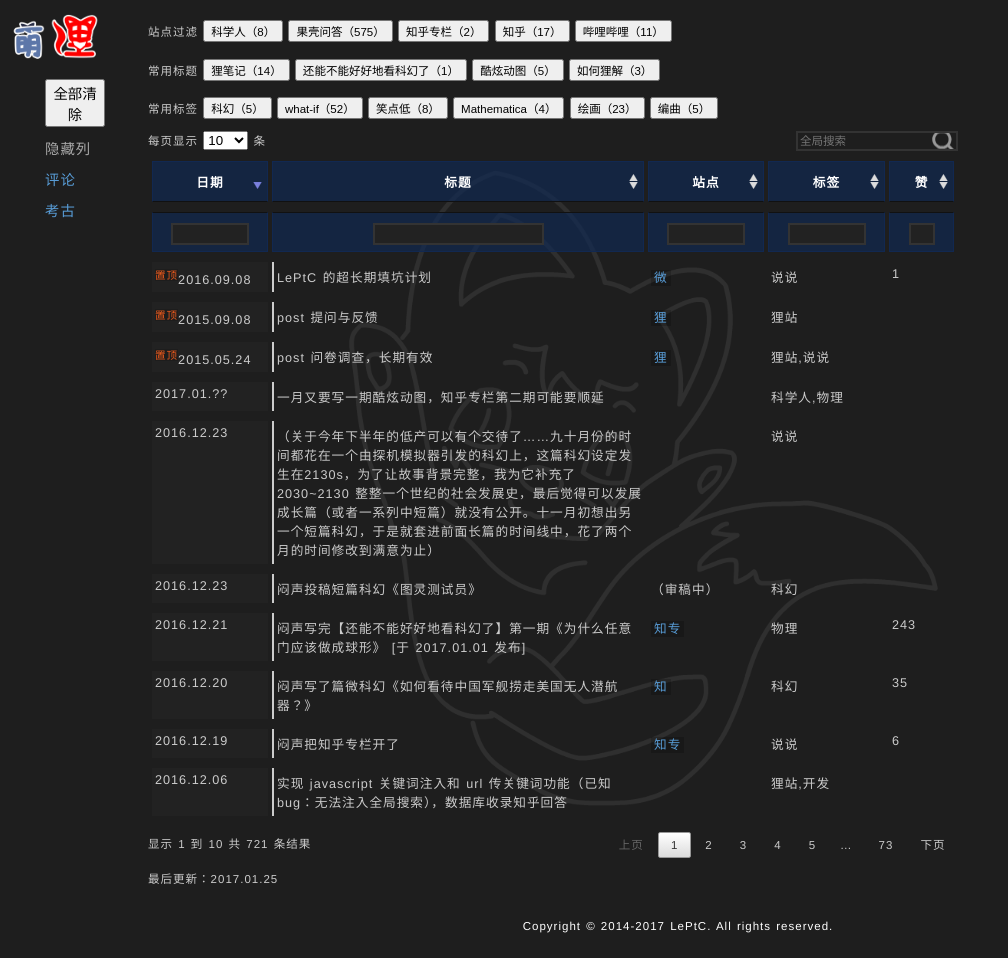
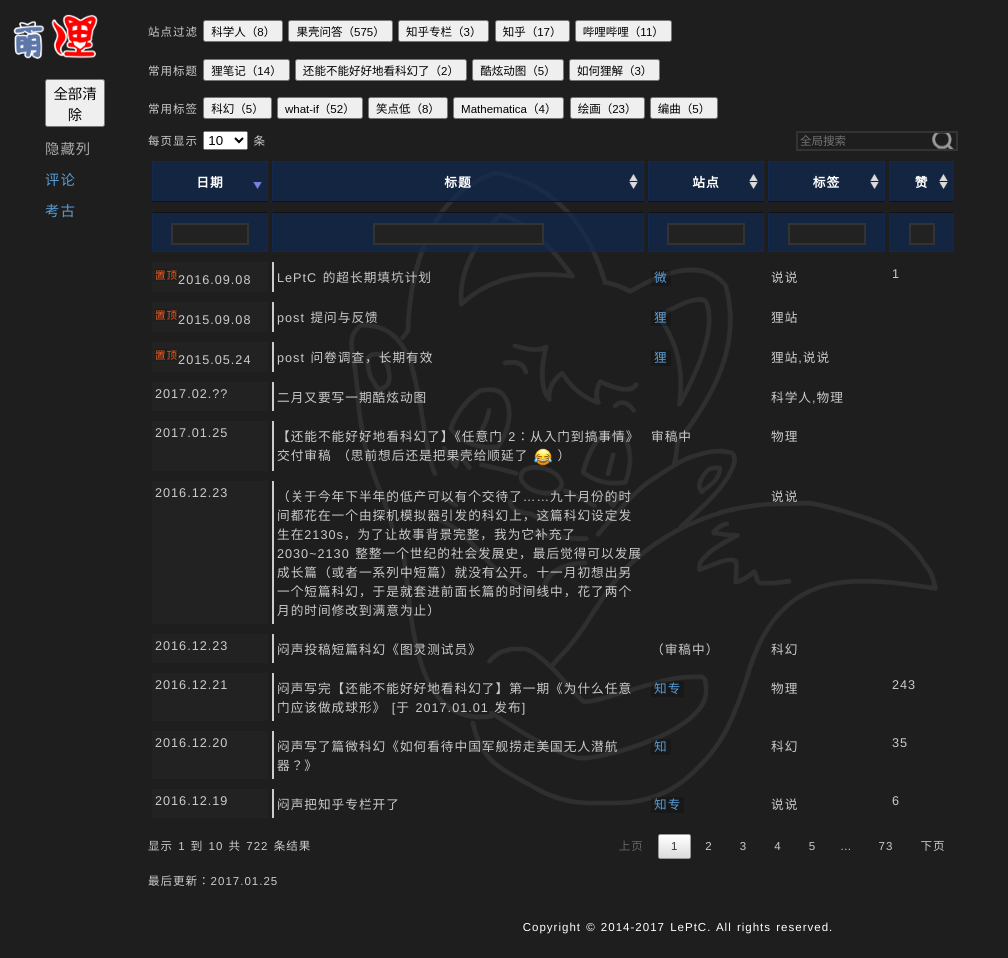
Before and after one commit to LePtC/LePtC.github.io, a Jekyll site: the page built from index.html, in a window 1280 px wide and 958 px high. Shown: the whole window, without its empty margins (0-1008 px from the left). Built offline with Jekyll 4.4.1, drawn with Linux system fonts in a browser that asks for light colours; Markdown is read by kramdown in place of the engine named in the settings; comment, search, counter and statistics services are not loaded.

Commit message:
任意门2进入审稿

```diff
--- a/index.html
+++ b/index.html
@@ -149,14 +149,14 @@
 <p>站点过滤
 <button type="button" onclick="inject('标签','科学人')">科学人（8）</button>
 <button type="button" onclick="inject('站点','壳问')">果壳问答（575）</button>
-<button type="button" onclick="inject('站点','知专')">知乎专栏（2）</button>
+<button type="button" onclick="inject('站点','知专')">知乎专栏（3）</button>
 <button type="button" onclick="inject('站点','知')">知乎（17）</button>
 <button type="button" onclick="inject('站点','哔')">哔哩哔哩（11）</button>
 </p>
 
 <p>常用标题
 <button type="button" onclick="inject('标题','【狸笔记】')">狸笔记（14）</button>
-<button type="button" onclick="inject('标题','【还能不能好好地看科幻了】')">还能不能好好地看科幻了（1）</button>
+<button type="button" onclick="inject('标题','【还能不能好好地看科幻了】')">还能不能好好地看科幻了（2）</button>
 <button type="button" onclick="inject('标题','酷炫动图')">酷炫动图（5）</button>
 <button type="button" onclick="inject('标题','【如何狸解】')">如何狸解（3）</button>
 </p>
@@ -200,10 +200,15 @@
 
 <tbody style="color:#CCC">
 
-<tr><td>2017.01.??</td>
-  <td>一月又要写一期酷炫动图，知乎专栏第二期可能要顺延</td>
+<tr><td>2017.02.??</td>
+  <td>二月又要写一期酷炫动图</td>
 <td></td>
 <td>科学人,物理</td><td></td></tr>
+
+<tr><td>2017.01.25</td>
+  <td>【还能不能好好地看科幻了】《任意门 2：从入门到搞事情》交付审稿 （思前想后还是把果壳给顺延了 <img src="img/xcry.png" alt="[笑 cry]"> ）</td>
+<td>审稿中</td>
+<td>物理</td><td></td></tr>
 
 <tr><td>2016.12.23</td>
   <td>（关于今年下半年的低产可以有个交待了……九十月份的时间都花在一个由探机模拟器引发的科幻上，这篇科幻设定发生在2130s，为了让故事背景完整，我为它补充了 2030~2130 整整一个世纪的社会发展史，最后觉得可以发展成长篇（或者一系列中短篇）就没有公开。十一月初想出另一个短篇科幻，于是就套进前面长篇的时间线中，花了两个月的时间修改到满意为止）</td>
```
